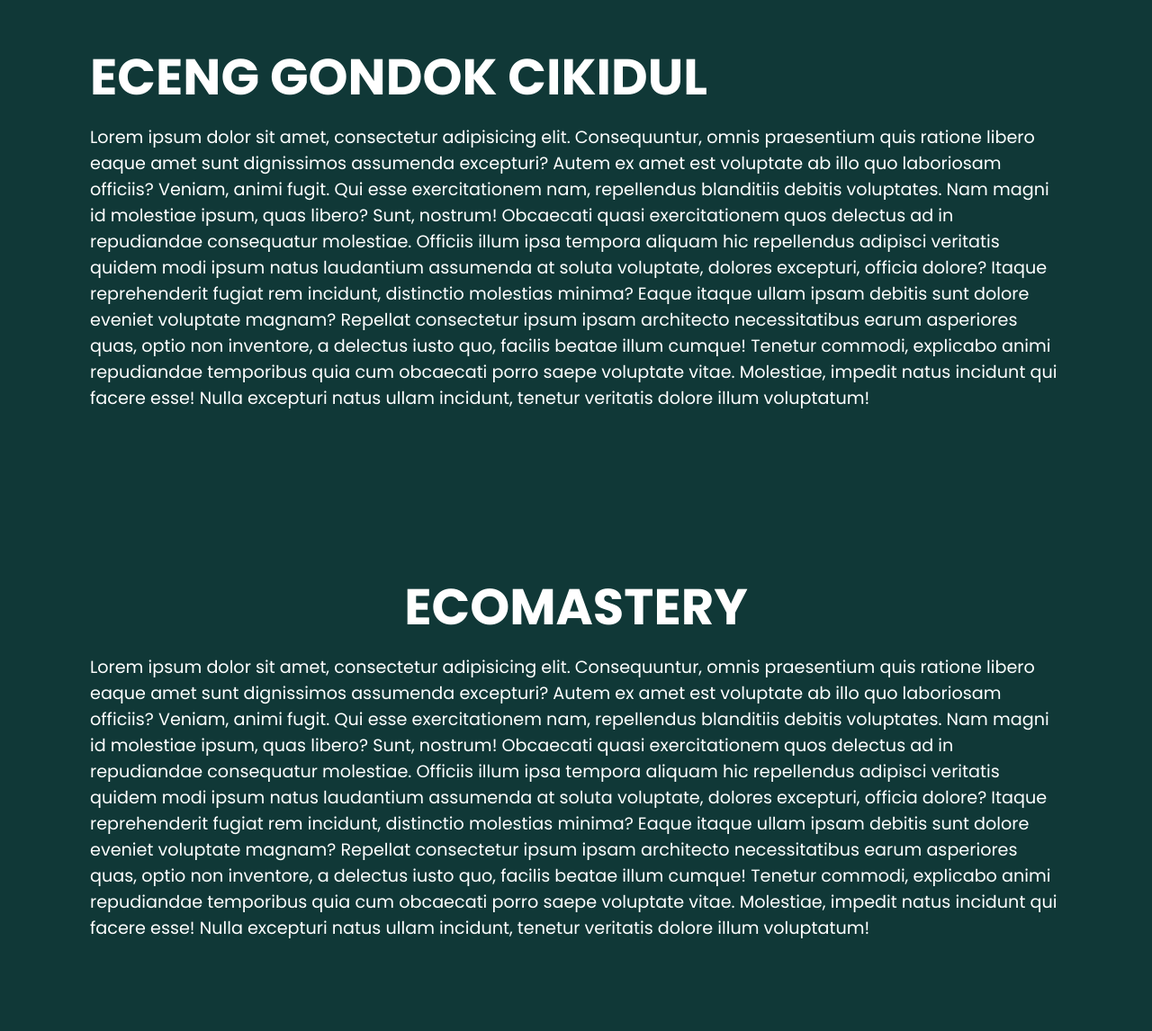
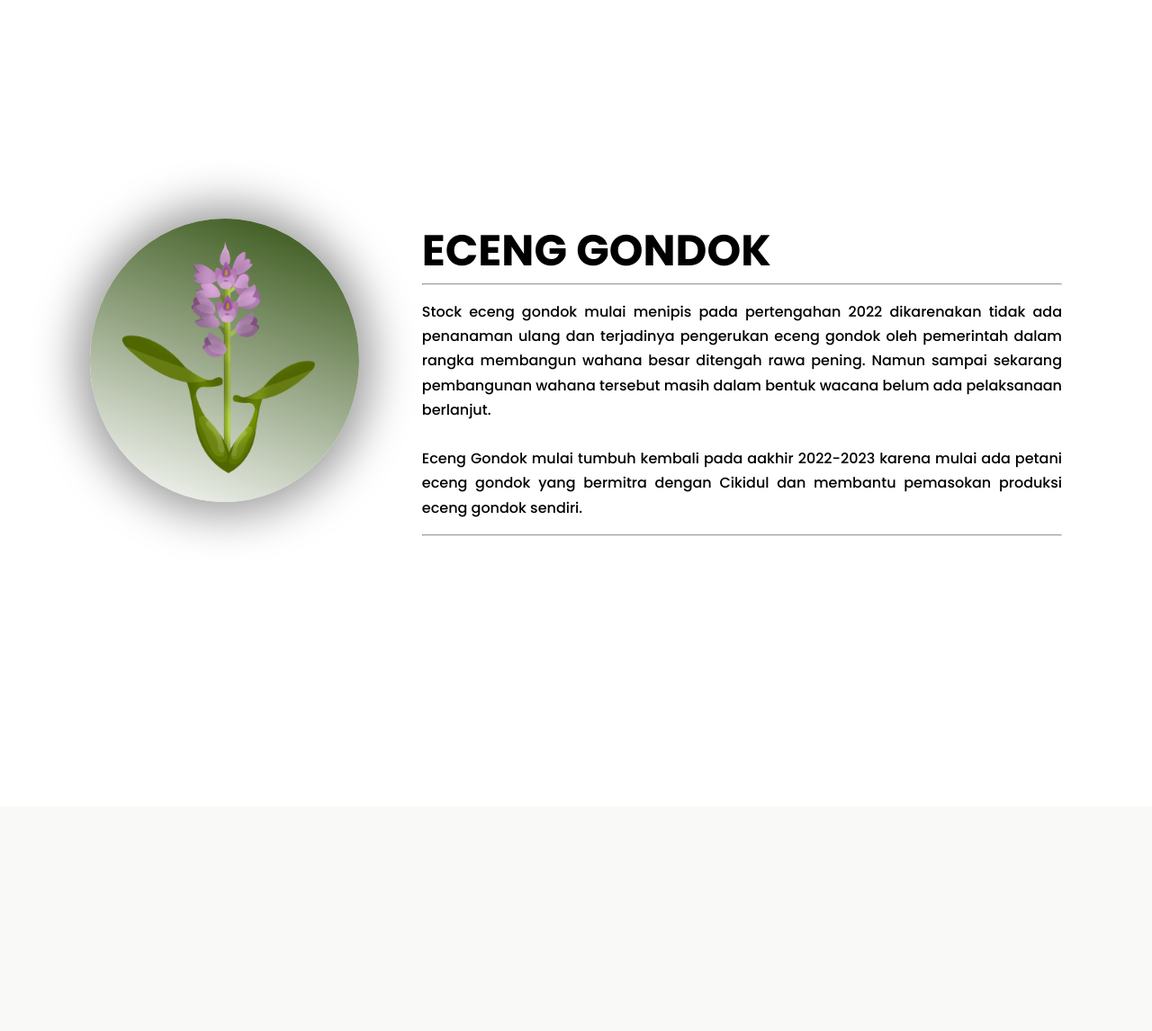
Before and after one commit to FadhilFirmansyah/ecoticraft, a PHP site: page / in a window 1280 px wide. Shown: the part 857-2003 px from the top of the page at 90% size. After the commit the page ends 1453 px from the top, so only its background shows below. Run offline with PHP 8.4, Linux system fonts and the light colour scheme.

```diff
--- a/index.php
+++ b/index.php
@@ -17,82 +17,57 @@ session_start();
 </head>
 
 <body>
-    <div class="hero" style="position: relative; width:100%; bottom:0; height:100vh; overflow:hidden;">
-        <img src="assets/background/background.png" alt="" style="width: 100%; top:0; left: 0; position:absolute; z-index: -1; object-fit: cover; height:100vh;">
+    <img class="header-bg-component" src="assets/components/header-component.png">
+    <div class="hero">
         <header style="position: relative; z-index: 1">
-            <a href="#" class="logo"><img src="./assets/logo/logo1.png" alt="" class="imglogo"></a>
-            <!-- <ul class="btn">
-                <li><a href="#home">Home</a></li>
-                <li><a href="#profile">Profile</a></li>
-                <li><a href="view.php">Produk</a></li>
-                <?php if (!isset($_SESSION['login'])) { ?>
-                    <li><a href="login.php" class="active">Login</a></li>
-                <?php } else { ?>
-                    <li><a href="insert.php">Tambah</a></li>
-                    <li><a href="php/logout.php" class="active">Logout</a></li   i>
-                <?php } ?>
-            </ul> -->
+            <div class="left-header">
+                <img class="logo-header" src="assets/logo/logo.png">
+                <button class="btn-header">ECOTICRAFT</button>
+            </div>
+            <div class="right-header">
+                <i class="menu-icon fa-solid fa-bars"></i>
+            </div>
+        </header>
 
-            <i class="fa-solid fa-bars responsif"></i>
-
-        </header>
         <section>
-            <!-- <img src="assets/stars.png" id="stars">
-
-            <img src="assets/moonph.png" id="moon">
-            <img src="assets/Morningph.png" id="behind"> -->
-            <div>
-                <h2 id="text">KERAJINAN</h2>
-                <h2 id="text2">TUNTANG</h2>
-                <h3 class="text-bawah">
+            <div class="title-hero-wrap" id="title-hero-wrap">
+                <h2 id="title">
+                    KERAJINAN<br>
+                    <span>
+                        TUNTANG
+                    </span>
+                </h2>
+                <h3 class="sub-title">
                     Inspirasi Lokal Ekspor Global
                 </h3>
             </div>
-            <!-- <div class="jarak">
-            <a href="insert.php" id="btn">Tambah Produk</a>
-            </div> -->
-            <!-- <a href="view.php" id="btn2">Tampilkan</a> -->
 
-            <!-- <img src="assets/phk.png" id="front"> -->
+            <div class="mini-preview">
+            </div>
         </section>
     </div>
-    <div class="sec">
-        <h2 id="home">ECENG GONDOK CIKIDUL</h2>
-        <p>Lorem ipsum dolor sit amet, consectetur adipisicing elit. Consequuntur, omnis praesentium quis ratione libero eaque amet sunt dignissimos assumenda excepturi? Autem ex amet est voluptate ab illo quo laboriosam officiis?
-            Veniam, animi fugit. Qui esse exercitationem nam, repellendus blanditiis debitis voluptates. Nam magni id molestiae ipsum, quas libero? Sunt, nostrum! Obcaecati quasi exercitationem quos delectus ad in repudiandae consequatur molestiae.
-            Officiis illum ipsa tempora aliquam hic repellendus adipisci veritatis quidem modi ipsum natus laudantium assumenda at soluta voluptate, dolores excepturi, officia dolore? Itaque reprehenderit fugiat rem incidunt, distinctio molestias minima?
-            Eaque itaque ullam ipsam debitis sunt dolore eveniet voluptate magnam? Repellat consectetur ipsum ipsam architecto necessitatibus earum asperiores quas, optio non inventore, a delectus iusto quo, facilis beatae illum cumque!
-            Tenetur commodi, explicabo animi repudiandae temporibus quia cum obcaecati porro saepe voluptate vitae. Molestiae, impedit natus incidunt qui facere esse! Nulla excepturi natus ullam incidunt, tenetur veritatis dolore illum voluptatum!</p>
 
-        <h2 style="text-align: center; margin-top: 175px;" id="profile">ECOMASTERY</h2>
-        <p>Lorem ipsum dolor sit amet, consectetur adipisicing elit. Consequuntur, omnis praesentium quis ratione libero eaque amet sunt dignissimos assumenda excepturi? Autem ex amet est voluptate ab illo quo laboriosam officiis?
-            Veniam, animi fugit. Qui esse exercitationem nam, repellendus blanditiis debitis voluptates. Nam magni id molestiae ipsum, quas libero? Sunt, nostrum! Obcaecati quasi exercitationem quos delectus ad in repudiandae consequatur molestiae.
-            Officiis illum ipsa tempora aliquam hic repellendus adipisci veritatis quidem modi ipsum natus laudantium assumenda at soluta voluptate, dolores excepturi, officia dolore? Itaque reprehenderit fugiat rem incidunt, distinctio molestias minima?
-            Eaque itaque ullam ipsam debitis sunt dolore eveniet voluptate magnam? Repellat consectetur ipsum ipsam architecto necessitatibus earum asperiores quas, optio non inventore, a delectus iusto quo, facilis beatae illum cumque!
-            Tenetur commodi, explicabo animi repudiandae temporibus quia cum obcaecati porro saepe voluptate vitae. Molestiae, impedit natus incidunt qui facere esse! Nulla excepturi natus ullam incidunt, tenetur veritatis dolore illum voluptatum!</p>
+    <div class="sub-hero">
+        <!-- Penamaan id pada tiap div sesuai backend keinginan backend, wkwk -->
+        <div class="circle" id="circle-sub-hero">
+            <img src="assets/logo/logo.png">
+        </div>
+
+        <div class="text" id="text-sub-hero">
+            <h2>ECENG GONDOK</h2>
+            <hr>
+            <p>
+                Stock eceng gondok mulai menipis pada pertengahan 2022 dikarenakan tidak ada penanaman ulang dan terjadinya pengerukan eceng gondok oleh pemerintah dalam rangka membangun wahana besar ditengah rawa pening. Namun sampai sekarang pembangunan wahana tersebut masih dalam bentuk wacana belum ada pelaksanaan berlanjut.
+                <br><br>
+                Eceng Gondok mulai tumbuh kembali pada aakhir 2022-2023 karena mulai ada petani eceng gondok yang bermitra dengan Cikidul dan membantu pemasokan produksi eceng gondok sendiri.
+            </p>
+            <hr>
+        </div>
+
     </div>
-    <!-- <script>
-        let stars = document.getElementById('stars');
-        let moon = document.getElementById('moon');
-        let mountains_behind = document.getElementById('behind');
-        let text = document.getElementById('text');
-        let btn = document.getElementById('btn');
-        let mountains_front = document.getElementById('front');
-        let header = document.querySelector('header');
 
-        window.addEventListener('scroll', function() {
-            let value = window.scrollY;
-            stars.style.left = value * 0.25 + 'px';
-            moon.style.top = value * 1.05 + 'px';
-            behind.style.top = value * 0.5 + 'px';
-            front.style.top = value * 0 + 'px';
-            text.style.marginRight = value * 4 + 'px';
-            text.style.marginTop = value * 1.5 + 'px';
-            btn.style.marginTop = value * 1.5 + 'px';
-            btn2.style.marginTop = value * 1.5 + 'px';
-            header.style.top = value * 0.5 + 'px';
-        })
-    </script> -->
+
+    <script src="js/index.js"></script>
 </body>
 
 </html>
--- a/style/opening.css
+++ b/style/opening.css
@@ -8,13 +9,35 @@
   scroll-behavior: smooth;
 }
 
-body,html {
+:root {
+  --basic-color: #244602; /* warna ijo nya ecoticraft */
+  --bg-component: url("../assets/components/header-component.png"); /* URL mengarah ke file */
+}
+
+body, html {
   min-height: 100vh;
   overflow-x: hidden;
-  /* background: linear-gradient(#6a8153, #ffffff); */
 }
 
-header {
+.hero {
+  background: linear-gradient(180deg, var(--basic-color) -120px, #fff);
+  position: relative;
+  width: 100%;
+  bottom: 0;
+  height: 100vh;
+  overflow: hidden;
+  z-index: 2;
+}
+
+.header-bg-component{
+  position: absolute;
+  width: 50%;
+  top: 0;
+  right: 0;
+  z-index: 3;
+}
+
+.hero header {
   position: absolute;
   top: 0;
   left: 0;
@@ -96,73 +85,96 @@ section {
   overflow: hidden;
 }
 
-section img {
-  top: 0;
-  left: 0;
-  object-fit: cover;
-  width: 50%;
-  transform: translate(550px ,-200px);
+.hero section .title-hero-wrap{
+  position: absolute;
+  left: auto;
+  z-index: 1;
 }
 
-section img#front {
-  z-index: 10;
+.title-hero-wrap #title {
+  color: #000000;
+  font-size: 12.5vh;
+  line-height: 100%;
 }
 
-#text {
-  color: #000000;
-  font-size: 12.5vh;
-  align-items: center;
+.title-hero-wrap #title span{
+  color: #103837;
 }
 
-#text2{
-  color: #103837;
-  font-size: 12.5vh;
-  align-items: center;
-}
-
-.text-bawah{
+.title-hero-wrap .sub-title{
   font-size: 4.5vh;
 }
 
-#btn,
-#btn2 {
-  text-decoration: none;
-  display: inline-block;
-  padding: 8px 30px;
-  border-radius: 40px;
+
+.sub-hero {
+  position: relative;
+  padding: 300px 100px;
   background: #fff;
-  color: #103837;
-  font-size: 1.5em;
-  transform: translateY(100px);
+  z-index: 1;
+  display: flex;
+  flex-direction: row;
+  gap: 70px;
 }
 
-.sec {
-  position: relative;
-  padding: 100px;
-  background: #103837;
+.sub-hero .circle{
+  border-radius: 100%;
+  padding: 20px;
+  width: 100%;
+  height: 100%;
+  background: linear-gradient(200deg, var(--basic-color) -20px, #fff);
+  box-shadow: 0px 0px 50px 14px rgba(0, 0, 0, 0.4);
+}
+.sub-hero .circle img{
+  width: 100%;
 }
 
-.sec h2 {
-  font-size: 3.5em;
-  margin-bottom: 10px;
-  color: #fff;
-  align-items: center;
-  padding: -800px;
+.sub-hero .text h2{
+  font-size: 3rem;
+}
+.sub-hero .text p{
+  line-height: 170%;
+  text-align: justify;
+  padding: 16px 0;
+  font-weight: 500;
 }
 
-.jarak {
-  padding-right: 20px;
+footer {
+  background-color: #103837;
+  color: #ffffff;
+  padding: 20px;
+  text-align: center;
 }
 
-.sec p {
-  font-size: 1.2em;
-  color: #fff;
+footer p {
+  margin: 5px 0;
+}
+
+footer .contact-info {
+  display: flex;
+  justify-content: space-around;
+  flex-wrap: wrap;
+}
+
+footer .contact-info div {
+  margin: 10px;
+}
+
+
+
+
+
+
+/* ========================================= */
+/* =========== RESPONSIVE ONLY ============= */
+/* ========================================= */
+
+@media screen and (max-width: 600px){
+  .title-hero-wrap #title {
+    font-size: 4.5rem;
+  }
 }
 
 @media (max-width: 430px) {
-  #text {
-    font-size: 2em;
-  }
   #moon {
     width: 80%;
     height: 80%;
```
Also changed, not shown: other parts of style/opening.css (+50 -142 lines), js/index.js (added, +32 -0 lines), assets/components/header-component.png (added).
